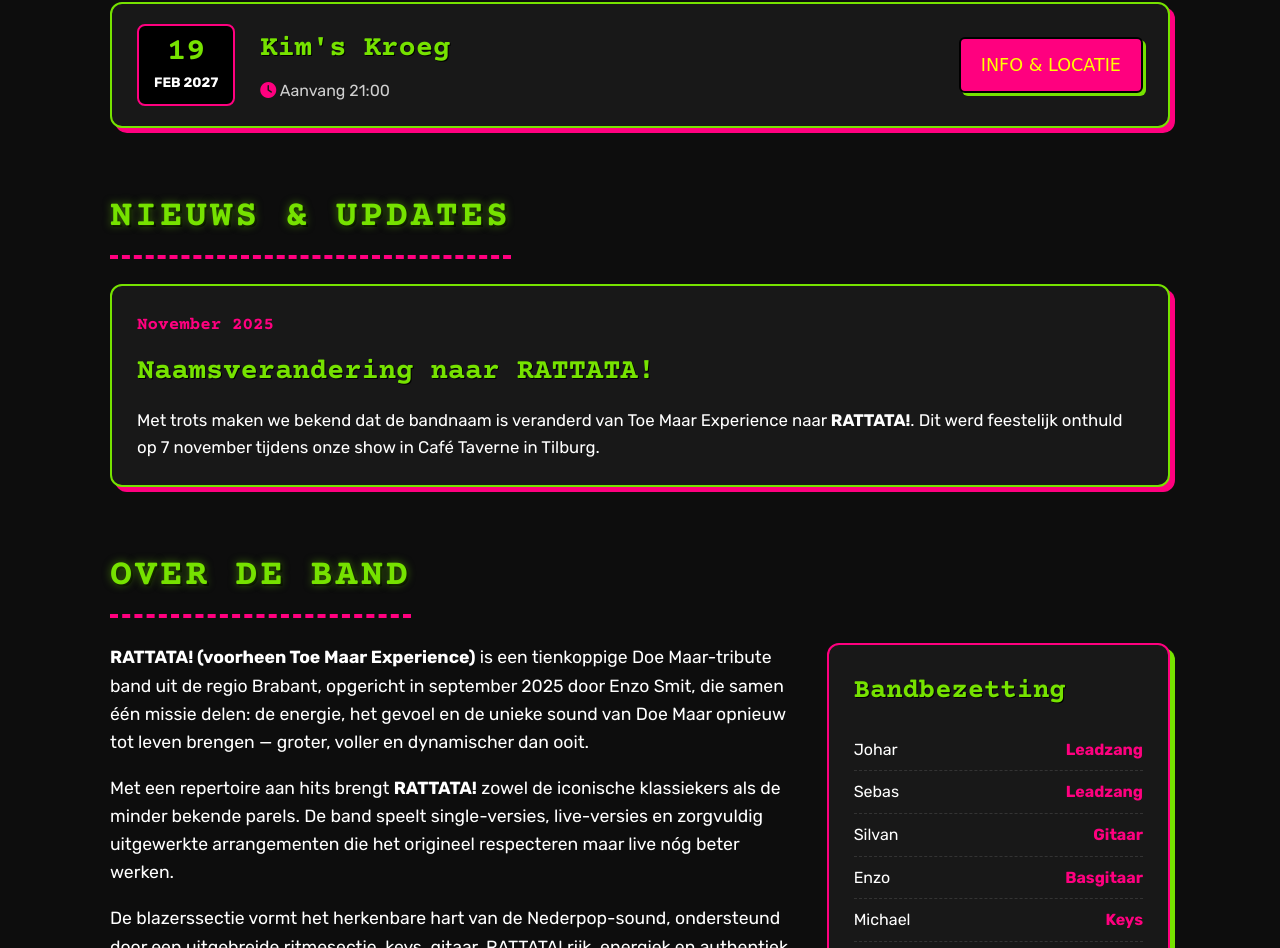
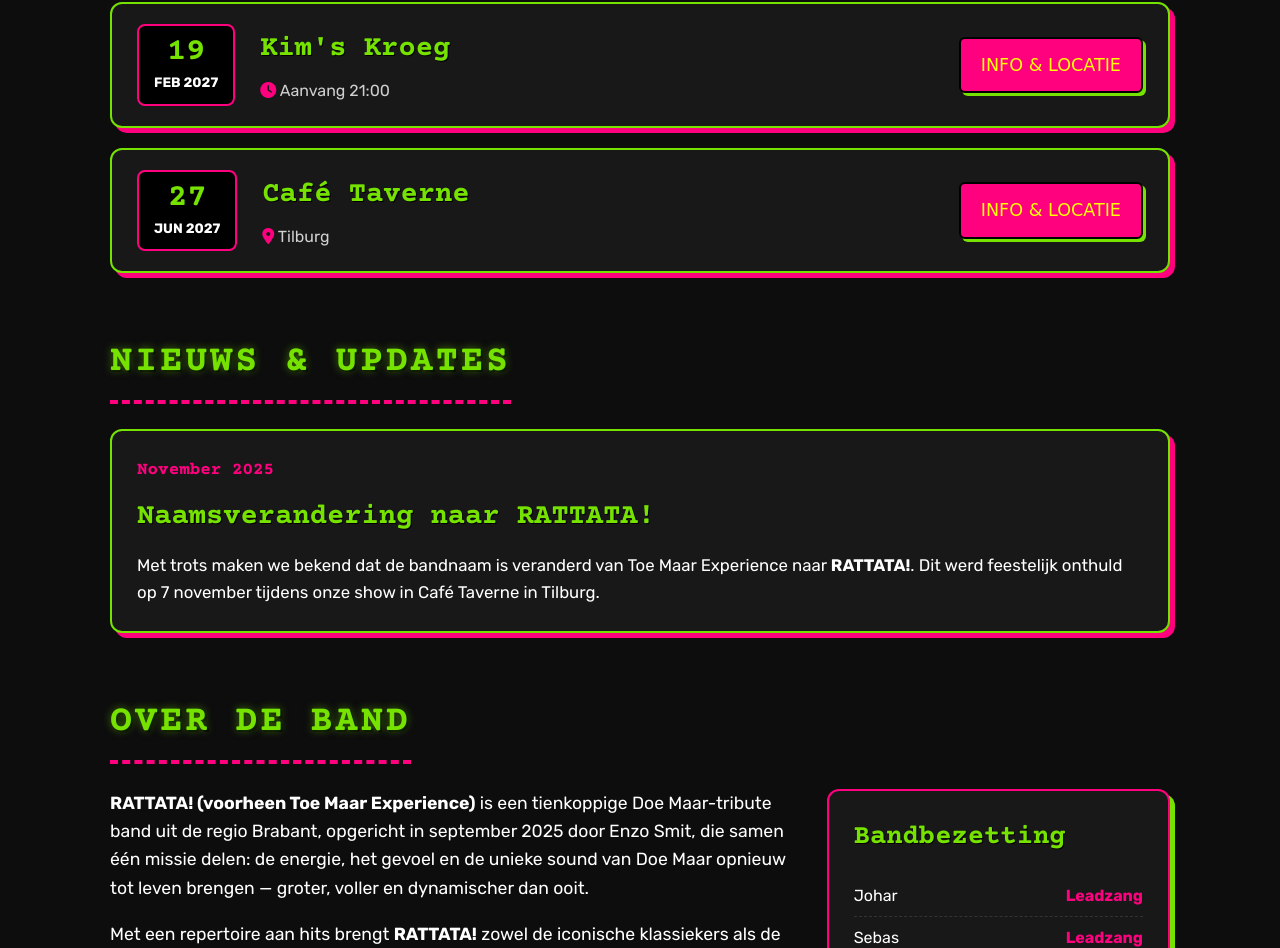
Before and after one commit to Direct2Stage/RATTATA, a plain HTML site: page index.html in a window 1280 px wide. Shown: the part 1648-2596 px from the top of the page. Drawn offline with nearby package versions, Linux system fonts and the light colour scheme; a web font is replaced by a local one.

Commit message:
Add files via upload

```diff
--- a/index.html
+++ b/index.html
@@ -616,6 +616,7 @@
         <section id="agenda">
             <h2 class="section-title">Live Agenda</h2>
             <div class="agenda-list" id="agendaList">
+                <!-- Show 1: 19 feb 2027 -->
                 <div class="agenda-item">
                     <div class="agenda-date">
                         <span class="day">19</span>
@@ -627,6 +628,21 @@
                     </div>
                     <div class="agenda-action">
                         <a href="https://kimskroeg.nl/" target="_blank" rel="noopener noreferrer" class="btn-ticket">Info & Locatie</a>
+                    </div>
+                </div>
+
+                <!-- Show 2: 27 juni 2027 -->
+                <div class="agenda-item">
+                    <div class="agenda-date">
+                        <span class="day">27</span>
+                        <span class="month">JUN 2027</span>
+                    </div>
+                    <div class="agenda-details">
+                        <h3>Café Taverne</h3>
+                        <p><i class="fas fa-map-marker-alt" style="color: var(--accent-pink);"></i> Tilburg</p>
+                    </div>
+                    <div class="agenda-action">
+                        <a href="https://www.cafetavernetilburg.nl/" target="_blank" rel="noopener noreferrer" class="btn-ticket">Info & Locatie</a>
                     </div>
                 </div>
             </div>
```
